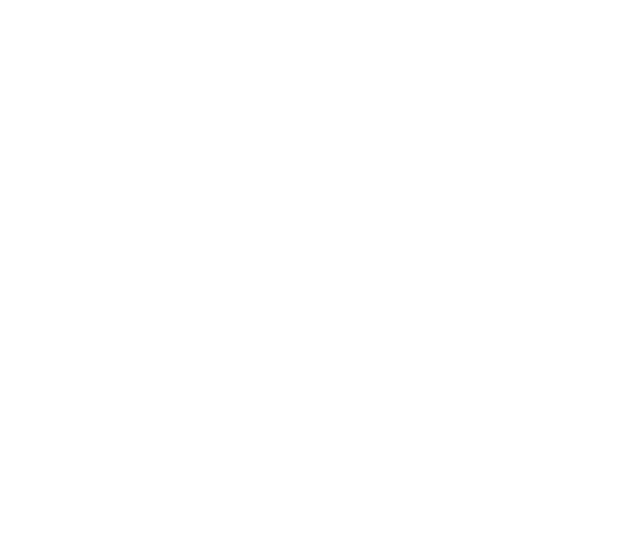
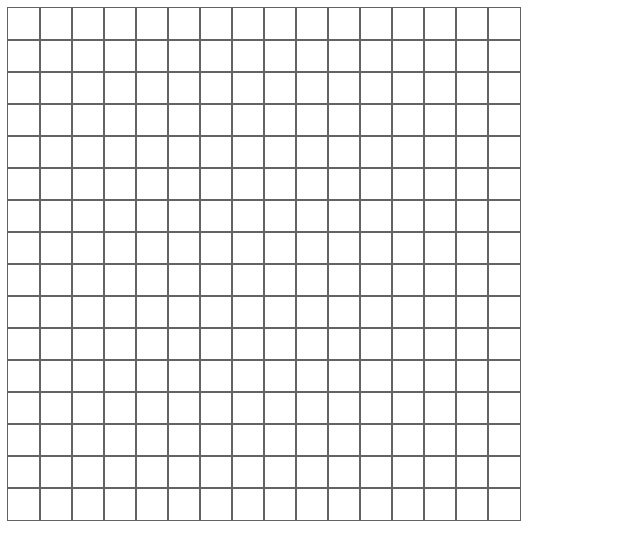
Before and after one commit to ncofre98/odin_etch-a-sketch, a plain HTML site: page index.html in a window 1280 px wide. Shown: the whole page, without its empty margins (0-640 px from the left). Drawn offline with Linux system fonts and the light colour scheme.

Commit message:
Created basic 16px X 16px grid with CSS Vars & JS

```diff
--- a/index.html
+++ b/index.html
@@ -5,9 +5,10 @@
     <meta name="viewport" content="width=device-width, initial-scale=1.0">
     <title>Etch-a-Sketch!</title>
     <link rel="stylesheet" href="styles.css">
-    <script src="scripts.js" defer></script>
 </head>
 <body>
     <div class="grid" id="grid"></div>
+
+    <script src="scripts.js"></script>
 </body>
 </html>
--- a/scripts.js
+++ b/scripts.js
@@ -0,0 +1,4 @@
+//UI Elements
+const grid = document.getElementById('grid');
+
+grid.innerHTML = ('<div class="grid__box"></div>'.repeat(256));
--- a/styles.css
+++ b/styles.css
@@ -0,0 +1,16 @@
+.grid {
+    --box-size: 32px;
+    display: flex;
+    flex-wrap: wrap;
+    max-width: calc(var(--box-size) * 16);
+}
+
+.grid__box {
+    outline: 1px solid #636363;
+    width: var(--box-size);
+    height: var(--box-size);
+}
+
+.grid__box:hover {
+    background-color:#5c5c5c
+}
```
